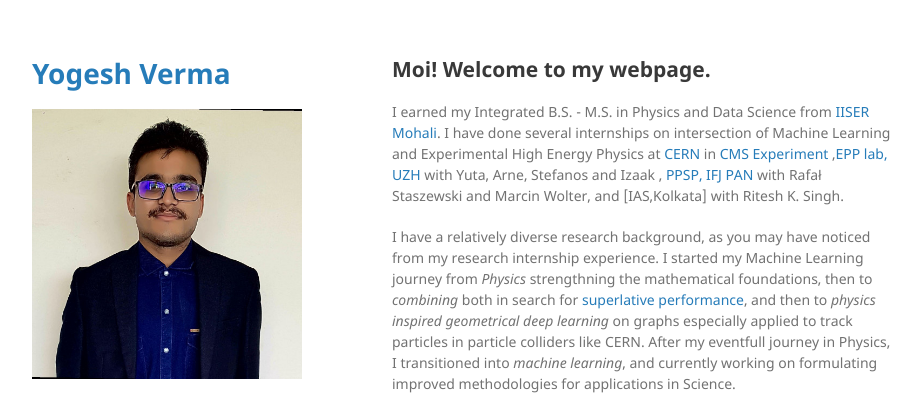
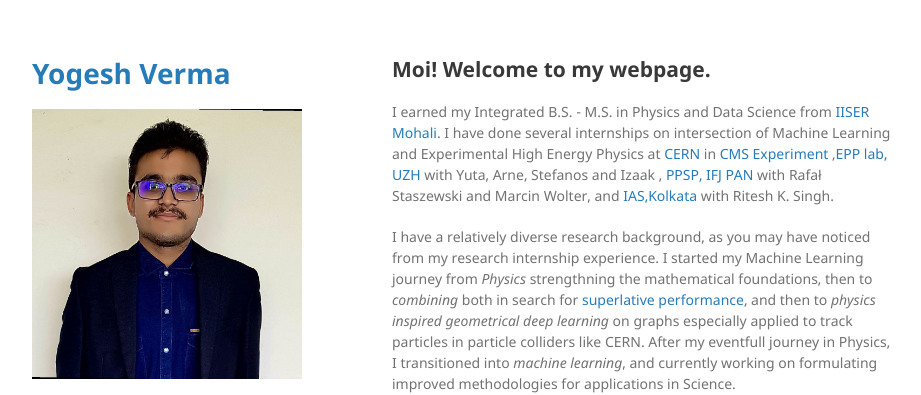
Before and after one commit to yoverma/yoerma.github.io, a Jekyll site: the page built from more_about_me.md, in a window 1280 px wide. Shown: the top 395 px of the page, without its empty margins (178-1099 px from the left). Built offline with Jekyll 4.4.1, drawn with Linux system fonts in a browser that asks for light colours; our own code applies the rules of GitHub Pages for plain Markdown files; the repository's description, which GitHub fills in, is left out; part of the change alters nothing that is shown.

```diff
--- a/more_about_me.md
+++ b/more_about_me.md
@@ -1,6 +1,6 @@
 ##  Moi! Welcome to my webpage.
 
-I earned my Integrated B.S. - M.S. in Physics and Data Science from [IISER Mohali](https://www.iisermohali.ac.in/). I have done several internships on intersection of Machine Learning and Experimental High Energy Physics at [CERN](https://home.cern/) in [CMS Experiment](https://home.cern/science/experiments/cms) ,[EPP lab, UZH](https://www.physik.uzh.ch/en/groups/kilminster.html) with Yuta, Arne, Stefanos and Izaak , [PPSP, IFJ PAN](https://www.ifj.edu.pl/) with Rafał Staszewski and Marcin Wolter, and [IAS,Kolkata] with Ritesh K. Singh.
+I earned my Integrated B.S. - M.S. in Physics and Data Science from [IISER Mohali](https://www.iisermohali.ac.in/). I have done several internships on intersection of Machine Learning and Experimental High Energy Physics at [CERN](https://home.cern/) in [CMS Experiment](https://home.cern/science/experiments/cms) ,[EPP lab, UZH](https://www.physik.uzh.ch/en/groups/kilminster.html) with Yuta, Arne, Stefanos and Izaak , [PPSP, IFJ PAN](https://www.ifj.edu.pl/) with Rafał Staszewski and Marcin Wolter, and [IAS,Kolkata](https://www.ias.ac.in/) with Ritesh K. Singh.
 
 
 I have a relatively diverse research background, as you may have noticed from my research internship experience. I started my Machine Learning journey from _Physics_ strengthning the mathematical foundations, then to _combining_ both in search for [superlative performance](https://www.pnnl.gov/explainer-articles/physics-informed-machine-learning), and then to _physics inspired geometrical deep learning_ on graphs especially applied to track particles in particle colliders like CERN. After my eventfull journey in Physics, I transitioned into _machine learning_, and currently working on formulating improved methodologies for applications in Science.
```
